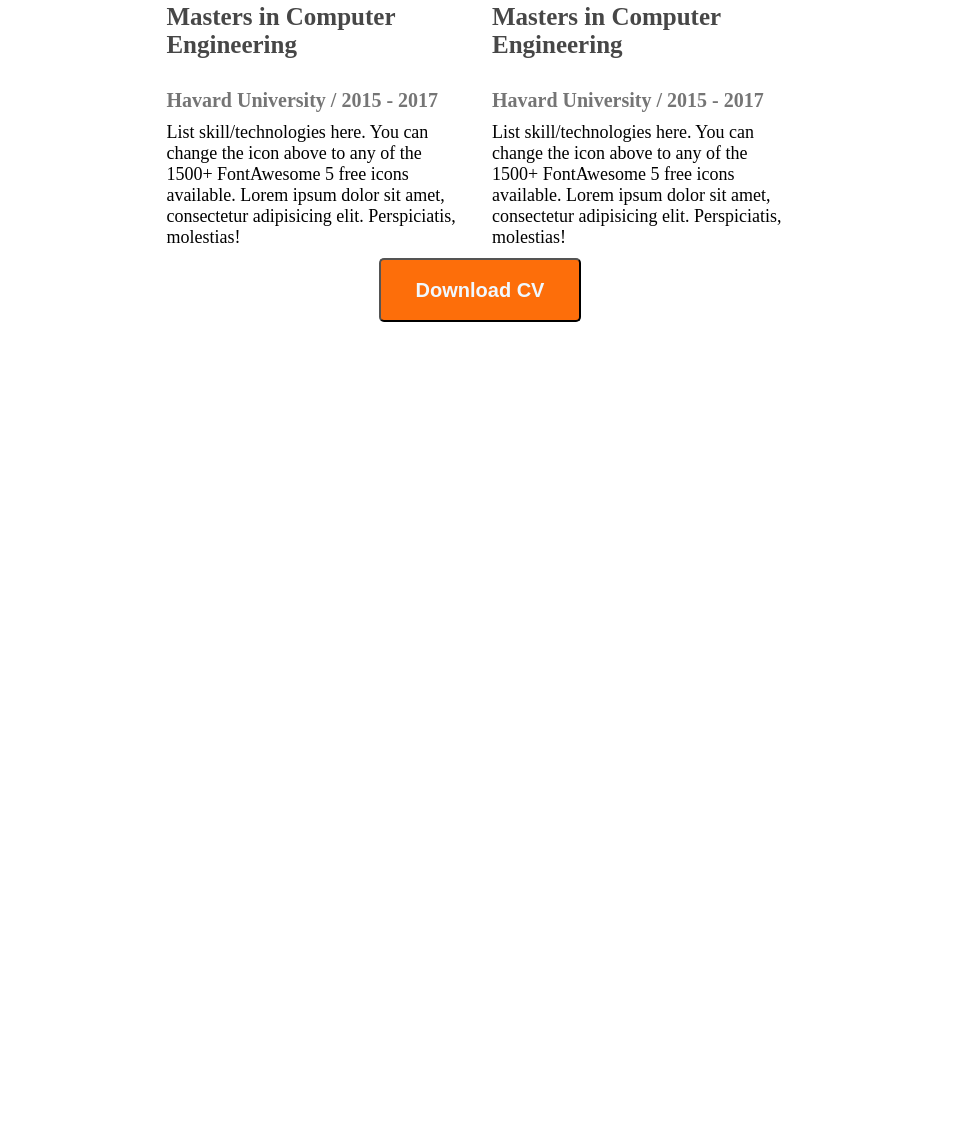
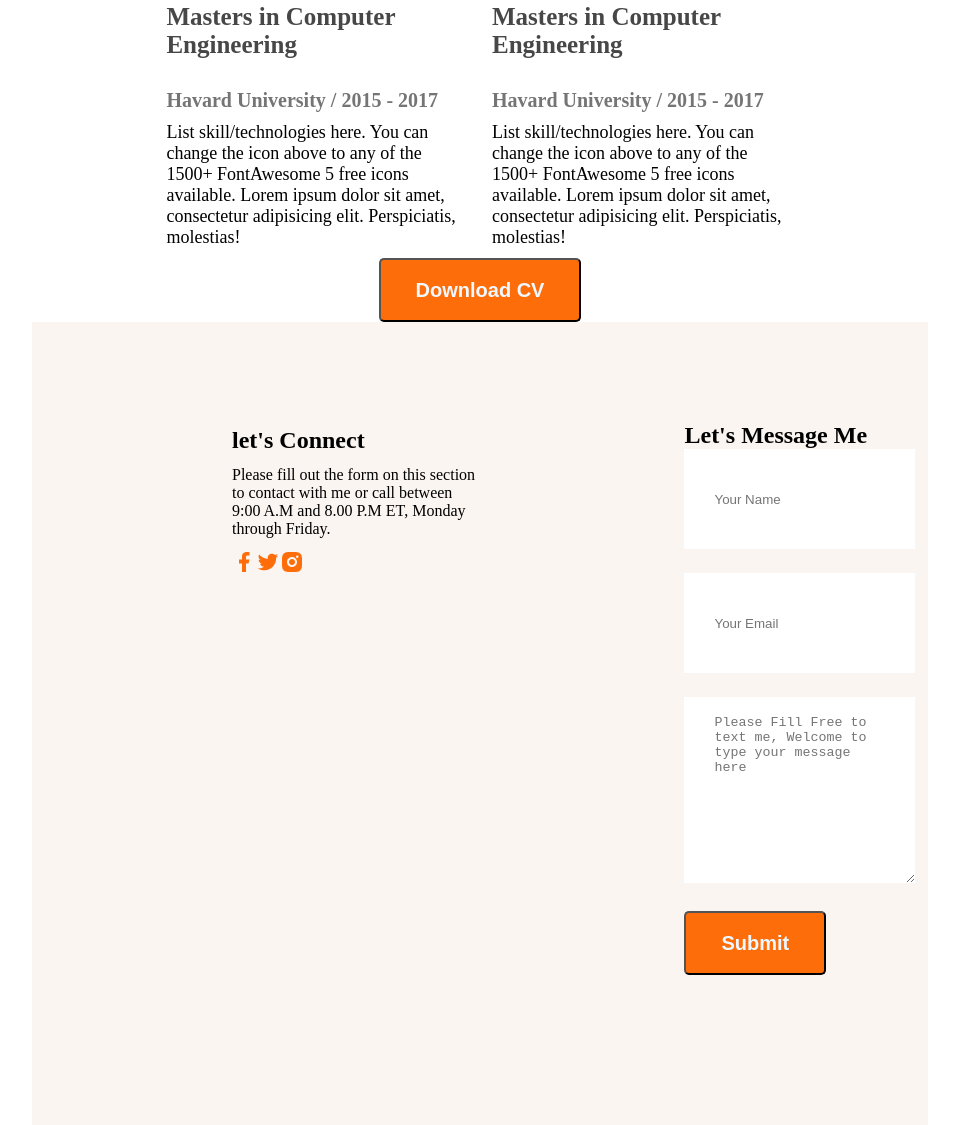
Before and after one commit to kabirshuvo/Developer_portfolio, a plain HTML site: page index.html in a window 1280 px wide. Shown: the part 3109-4234 px from the top of the page, without its empty margins (160-1119 px from the left). Before the commit the page ends 3431 px from the top, so only its background shows below. Drawn offline with Linux system fonts and the light colour scheme.

Commit message:
structure done, css is green

```diff
--- a/index.html
+++ b/index.html
@@ -36,8 +36,8 @@
     <h3 class="me-text">About Me</h3>
 <p class="about-me-p">Lorem, ipsum dolor sit amet consectetur adipisicing elit. Dolorem voluptatibus vel eaque quibusdam, eveniet inventore doloribus accusamus porro, suscipit, natus laboriosam. Iste, ipsum aliquid explicabo quisquam enim accusantium vero fuga distinctio incidunt nihil a ad voluptatum quibusdam animi, aperiam assumenda doloremque minima possimus, asperiores deleniti maxime nobis? Aspernatur, laudantium nemo.</p>
 </section>
-<!-- table section starts -->
-<section>
+<!-- table Section Starts From Here -->
+<section class="table">
     <table>
         <tr>
             <td>Name:</td>
@@ -80,7 +80,7 @@
     </div>
 </div>
 </section>
-<!-- Resume Section Starts Here -->
+<!-- Resume Section Starts From Here -->
 <section class="resume">
     <h3 class="section-title me-text"> A Summary of My Resume</h3>
     <div class="resume-content">
@@ -131,6 +131,39 @@
     <button class="btn-primary resume-btn">Download CV</button>
 </div>
 </section>
+<!-- Contact Section Starts From Here -->
+<section class="contact">
+    <div class="cot-me-left">
+        <h2 class="cm-title">let's Connect</h2>
+        <p>Please fill out the form on this section to contact with me or call between 9:00 A.M and 8.00 P.M ET, Monday through Friday.
+
+        </p>
+    <div class="social" style="display: flex;">
+        <a href="./images/icons/facebook.png">
+            <img src="./images/icons/facebook.png" alt=""></a>
+        <a href="./images/icons/twitter.png">
+            <img src="./images/icons/twitter.png" alt="">
+        </a>
+        <a href="./images/icons/insta.png">
+            <img src="./images/icons/insta.png" alt="">
+        </a>
+    </div>
+     </div>
+     <div class="cot-me-right">
+        <h2>Let's Message Me</h2>
+        <form action="">
+            <input type="text" name="" id="" placeholder="Your Name">
+            <br>
+            <input type="email" name="" id="" placeholder="Your Email">
+            <br>
+            <textarea name="text-area" id="" cols="30" rows="10" placeholder="Please Fill Free to text me, Welcome to type your message here"></textarea>
+            <br>
+           <input class="btn-primary" type="submit" value="Submit">
+
+        </form>
+
+     </div>
+</section>
     </main>
     <footer>
 
--- a/styles/portflio.css
+++ b/styles/portflio.css
@@ -64,7 +64,7 @@ nav li {
   font-size: 18px;
   margin-bottom: 30px;
 }
-
+/* About-Me section starts from here */
 .about-me {
   background-color: #faf5f1;
   /* max-width: 1200px; */
@@ -175,3 +175,47 @@ hr{
   justify-content: center;
   align-items: center;
 }
+/* Contact me Section starts from here */
+.contact {
+  display: flex;
+  margin-right: 15%;
+  margin-left: 15%;
+  gap: 1%;
+  padding-bottom: 150px;
+  background-color: #faf5f1;
+
+}
+.contact a {
+  text-decoration: none;
+  padding-top: 5%;
+}
+.cot-me-left {
+  padding-top: 100px;
+  padding-left: 200px;
+  width: 50%;
+
+}
+.cm-title{
+  padding: 2% 2% 5% 0;
+}
+
+.cot-me-right{
+  padding-top: 100px;
+  padding-left: 200px;
+  width: 50%;
+  display: flex;
+  flex-direction: column;
+}
+
+.contact input[type="text"], input[type="email"], textarea{
+  margin-bottom: 24px;
+  border: 0;
+  width: 70%;
+  padding: 18px 30px;
+  margin-right: 10%;
+
+}
+
+input {
+height: 64px;
+}
```
